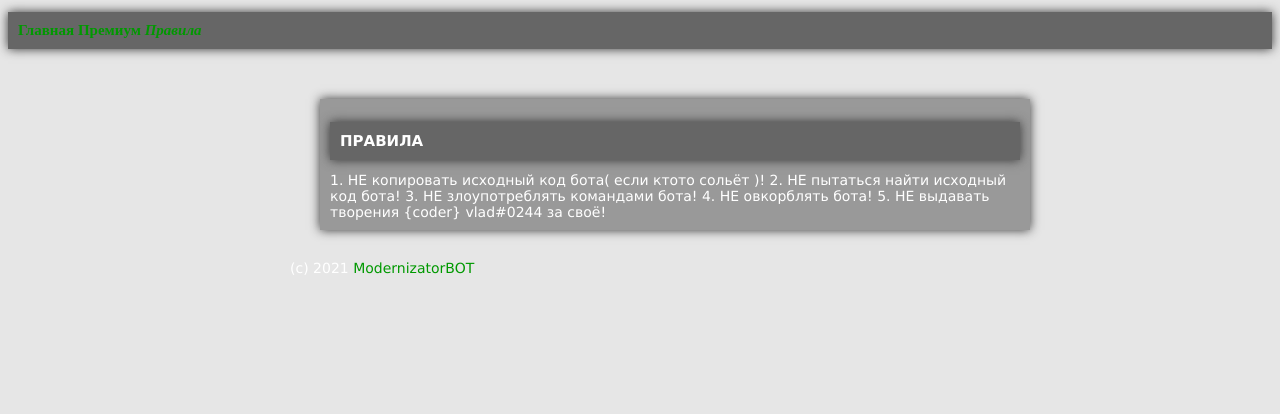
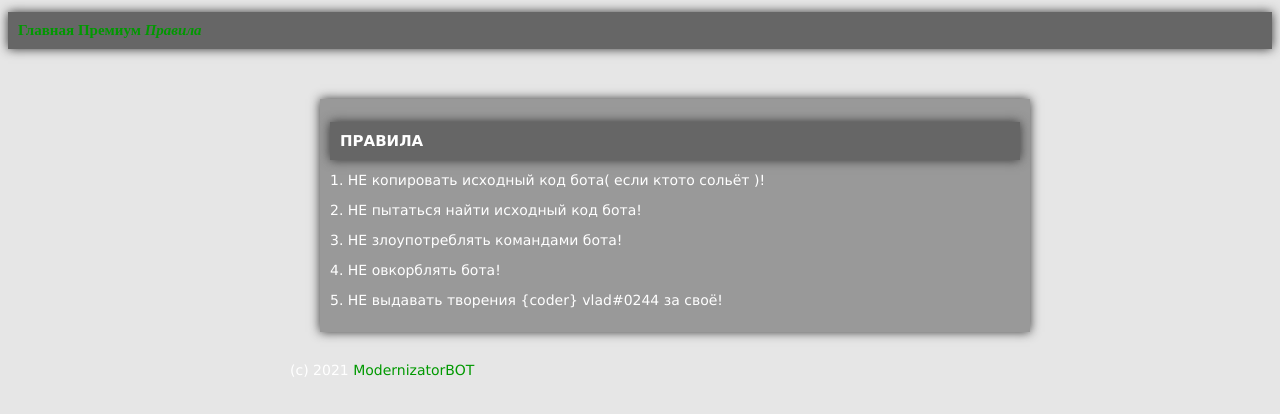
Before and after one commit to ModernizatorBOT/ModernizatorBOT.github.io, a plain HTML site: page rules.html in a window 1280 px wide. Drawn offline with Linux system fonts and the light colour scheme.

Commit message:
Update rules.html

```diff
--- a/rules.html
+++ b/rules.html
@@ -22,11 +22,11 @@ a:hover{color:#0F0;cursor:pointer;text-decoration:none;}
 <div id="container">
 <div id="content">
 <h2>     ПРАВИЛА</h2>
-1. НЕ копировать исходный код бота( если ктото сольёт )!
-2. НЕ пытаться найти исходный код бота!
-3. НЕ злоупотреблять командами бота!
-4. НЕ овкорблять бота!
-5. НЕ выдавать творения {coder} vlad#0244 за своё!
+1. НЕ копировать исходный код бота( если ктото сольёт )!<p>
+2. НЕ пытаться найти исходный код бота!<p>
+3. НЕ злоупотреблять командами бота!<p>
+4. НЕ овкорблять бота!<p>
+5. НЕ выдавать творения {coder} vlad#0244 за своё!<p>
 </div>
 <div>
 (c) 2021    <a target="_blank" href="https://ModernizatorBOT.github.io/README.md">ModernizatorBOT</a></br>
```
